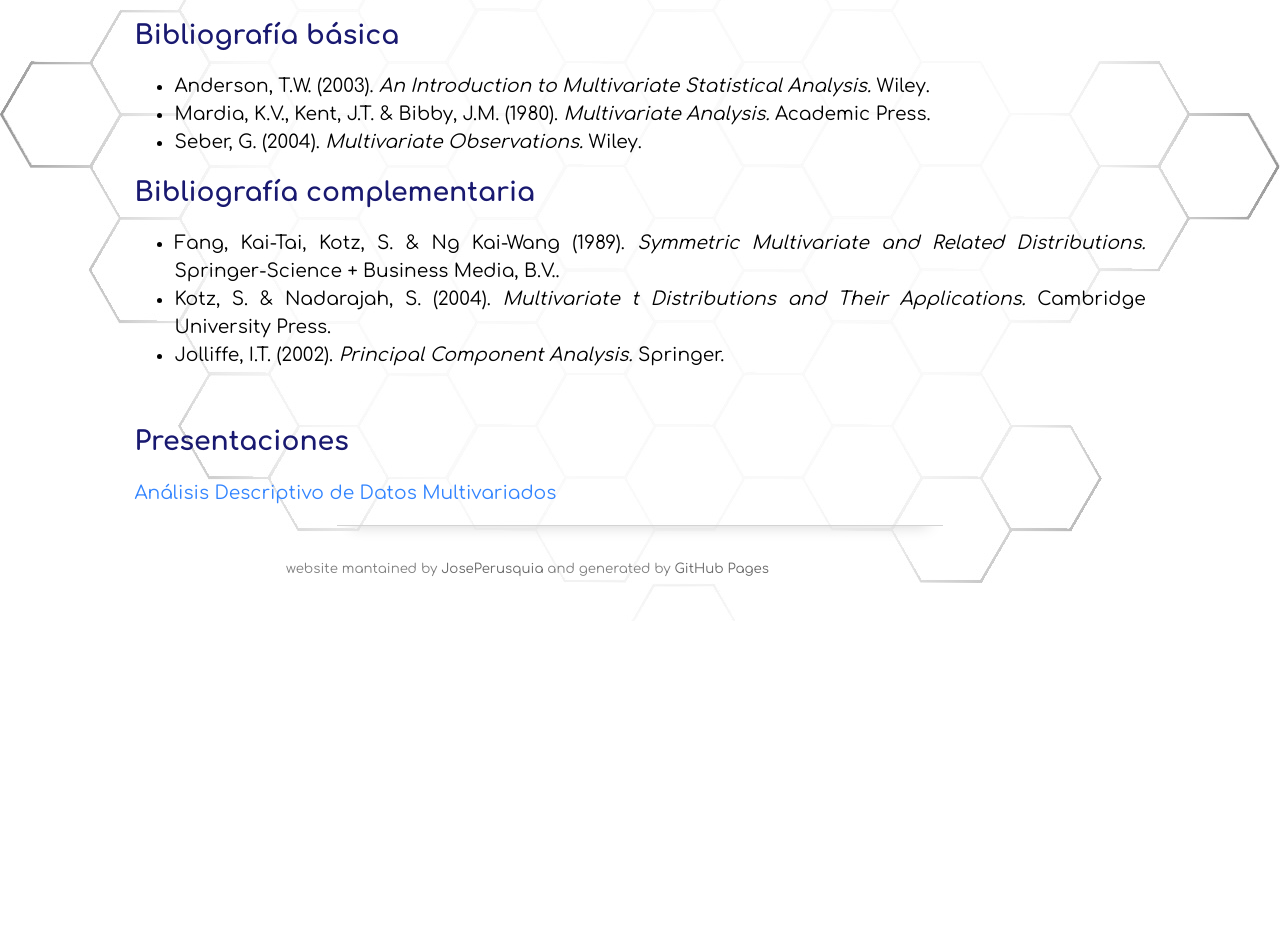
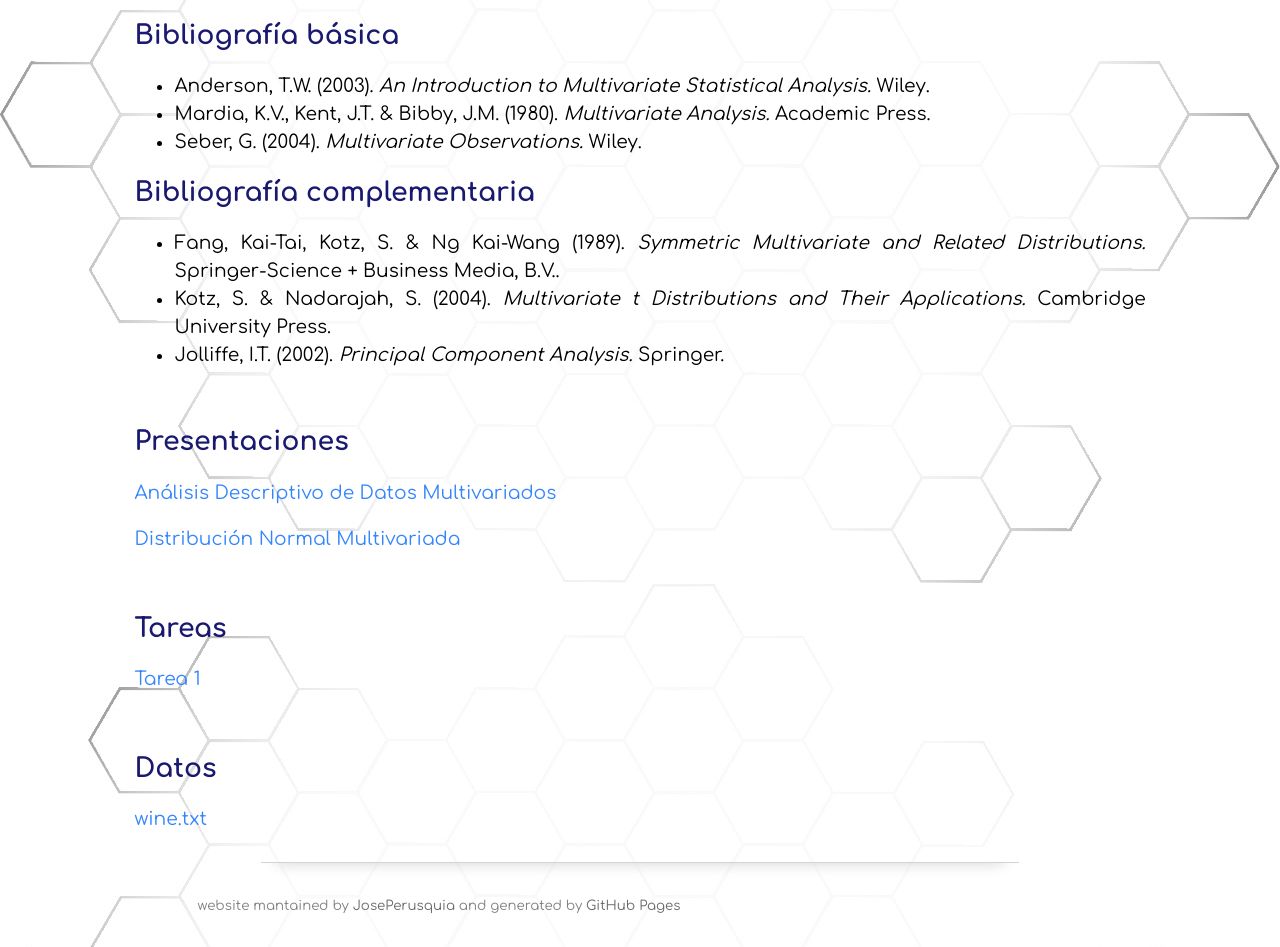
Before and after one commit to JosePerusquia/JosePerusquia.github.io, a plain HTML site: page multivariate.html in a window 1280 px wide. Shown: the part 1189-2136 px from the top of the page. Before the commit the page ends 1810 px from the top, so only its background shows below. Drawn offline with Linux system fonts and the light colour scheme.

Commit message:
Add Presentation and Assignment

```diff
--- a/multivariate.html
+++ b/multivariate.html
@@ -31,7 +31,9 @@
 			<a href="#temario">Temario</a> |
 			<a href="#calificacion">Calificación</a> |
 			<a href="#bib">Bibliografía</a> |
-			<a href="#bib">Presentaciones</a>
+			<a href="#Presentaciones">Presentaciones</a> |
+			<a href="#Tareas">Tareas</a> |
+			<a href="#Datos">Datos</a>
 </nav>
 
 </div>
@@ -123,6 +125,33 @@ De ser posible se podrán cubrir otros temas de interés como lo son
 <a href="recursos/AnalisisDescriptivo.pdf" target="blank_">Análisis Descriptivo de Datos Multivariados</a>
 </p>
 
+<p>
+<a href="recursos/NormalMultivariada.pdf" target="blank_">Distribución Normal Multivariada</a>
+</p>
+
+</div>
+
+<div id="Tareas">
+
+  <h2>
+    Tareas
+  </h2>
+
+<p>
+<a href="recursos/Tarea1.pdf" target="blank_">Tarea 1</a>
+</p>
+</div>
+
+<div id="Datos">
+
+  <h2>
+    Datos
+  </h2>
+
+<p>
+<a href="recursos/wine.txt" target="blank_">wine.txt</a>
+</p>
+</div>
 <hr>
 
 
```
Also changed, not shown: recursos/wine.txt (added), 3 other files.
